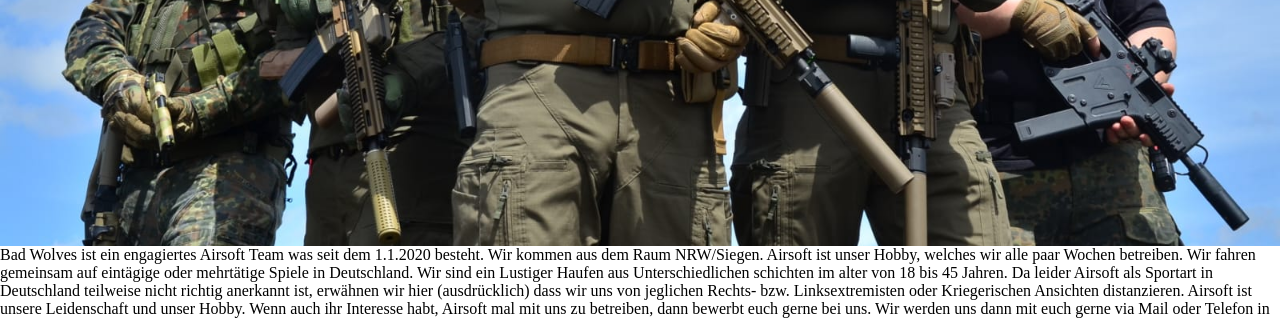
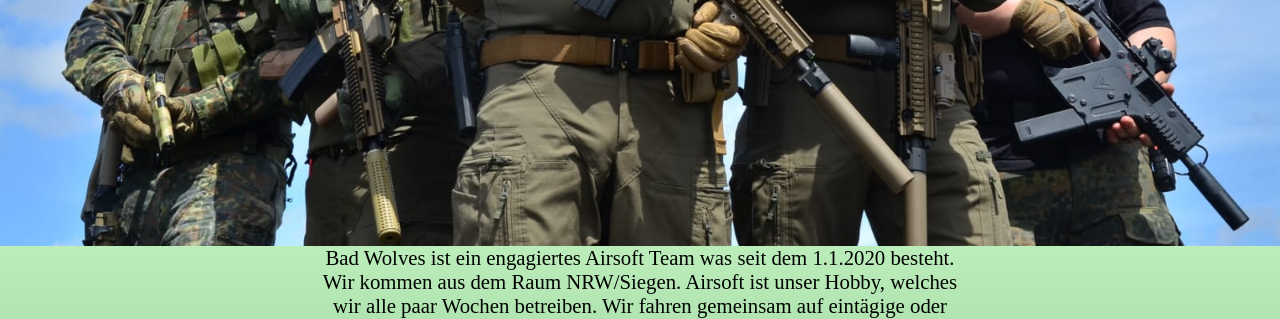
Before and after one commit to clemensrosenow/Airsoft-website, a plain HTML site: page index.html in a window 1280 px wide. Shown: the part 532-851 px from the top of the page. Drawn offline with Linux system fonts and the light colour scheme.

Commit message:
Add files via upload

```diff
--- a/style.css
+++ b/style.css
@@ -45,3 +45,16 @@ nav ul li a {
   width: 4vw;
   height: 4vw;
 }
+main {
+  text-align: center;
+  width: 100%;
+  background-image: linear-gradient(
+    rgba(0, 189, 0, 0.267),
+    rgba(0, 124, 0, 0.452)
+  );
+}
+.info-txt {
+  margin: auto;
+  width: 50vw;
+  font-size: 1.3rem;
+}
```
